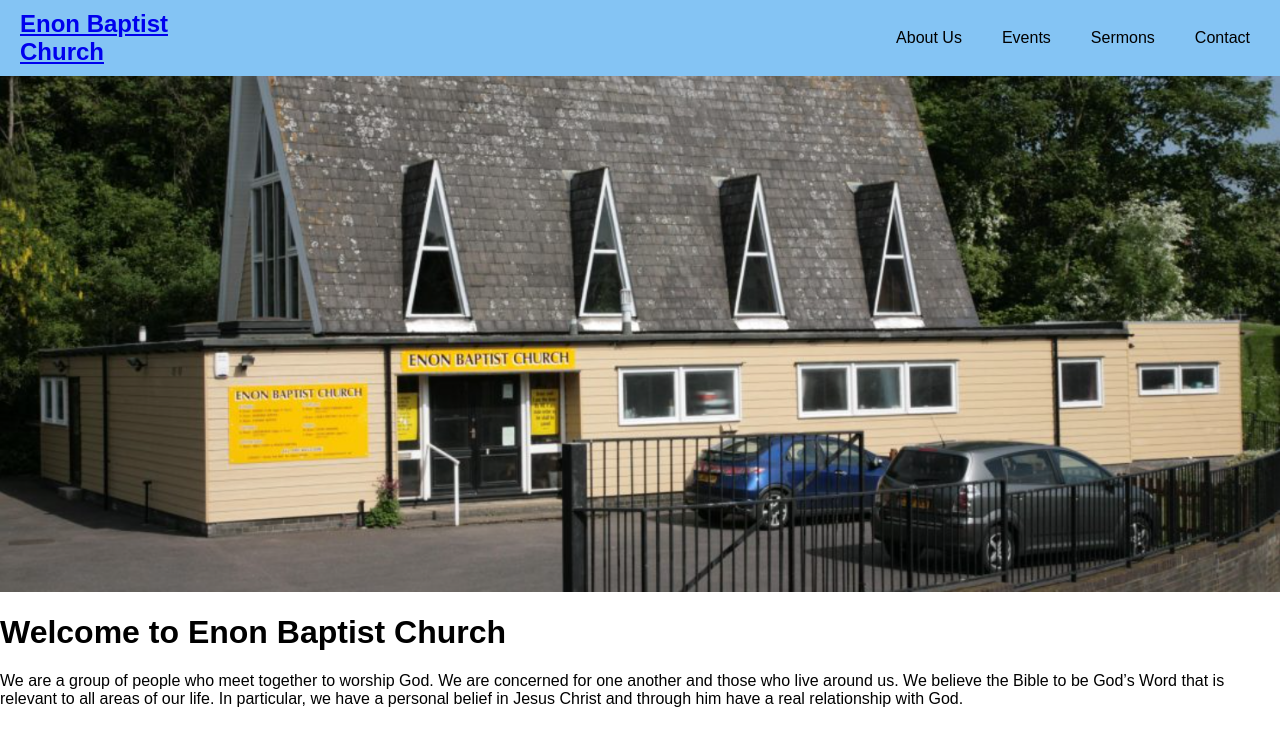
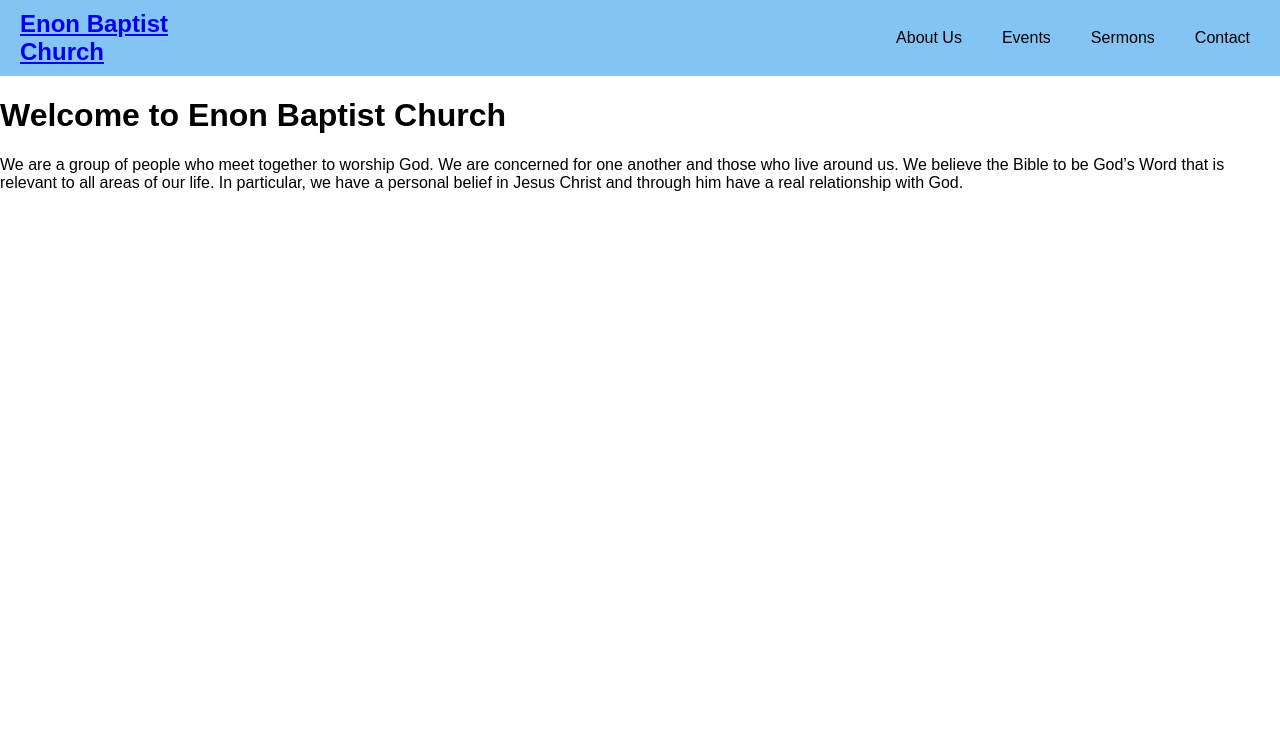
Before and after one commit to david-p-mitchell/demo-ebcc, a React (Create React App) app: page / in a window 1280 px wide. Shown: the top 746 px of the page. Built offline with nearby package versions, Linux system fonts and the light colour scheme.

Commit message:
Church Image isn't needed on every page, so rm'd on other pages

```diff
--- a/src/App.js
+++ b/src/App.js
@@ -6,14 +6,12 @@ import Sermons from './components/pages/Sermons';
 import Contact from './components/pages/Contact';
 import { BrowserRouter as Router, Route, Routes } from 'react-router-dom';
 import './App.css';
-import ChurchImage from './components/ChurchImage';
 
 function App() {
   return (
       <Router>
           <div className="app-container">
               <Navbar />
-              <ChurchImage />
               <Routes>
                   <Route path="/" element={<Home />} />
                   <Route path="/about" element={<About />} />
@@ -21,7 +19,6 @@ function App() {
                   <Route path="/sermons" element={<Sermons />} />
                   <Route path="/contact" element={<Contact />} />
               </Routes>
-
           </div>
       </Router>
   );
```
